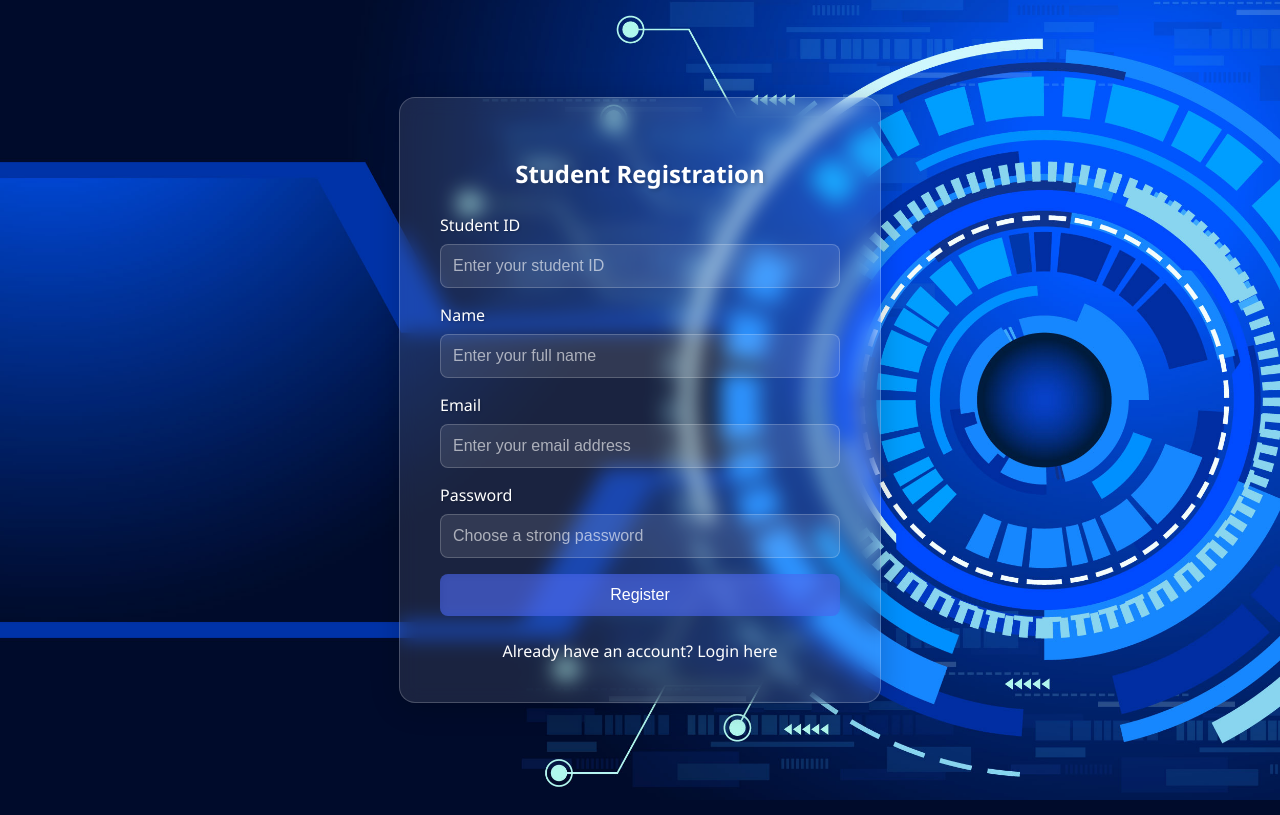
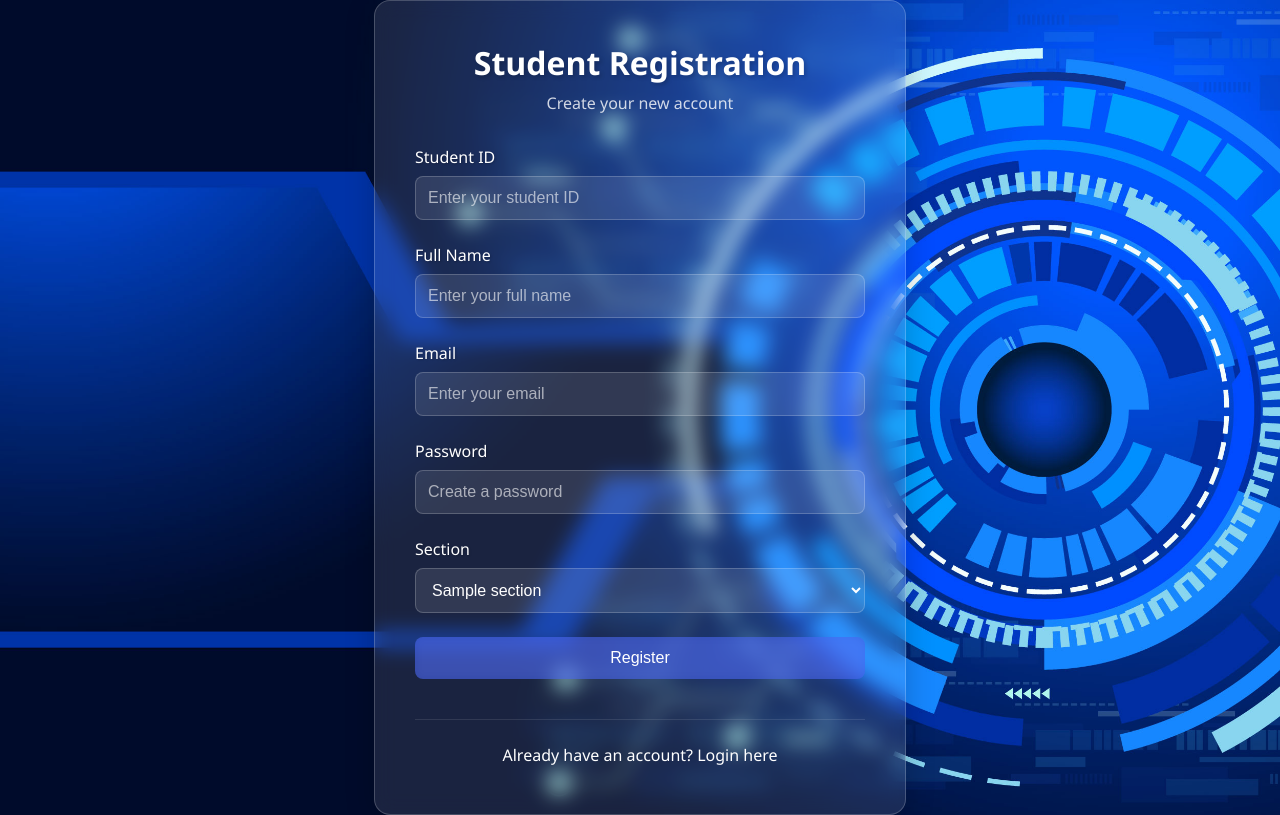
Before and after one commit to KennethB09/attendance-management-system, a PHP site: page /attendance_management_system/register.php in a window 1280 px wide. Run offline with PHP 8.4, Linux system fonts and the light colour scheme; tables that the repository leaves empty or names only in its code hold one stand-in row (values such as "Sample post").

Commit message:
register is now working along with some changes

```diff
--- a/config.php
+++ b/config.php
@@ -1,73 +1,51 @@
 <?php
-// Start a PHP session for storing user data across multiple pages
+session_start();
 
 // Database credentials
-$db_host = 'localhost';    // Database host (usually localhost for XAMPP)
-$db_name = 'attendance_management_system';  // Database name as defined in the SQL
-$db_user = 'root';         // Default XAMPP MySQL username
-$db_pass = '';             // Default XAMPP MySQL password (blank)
+$db_host = 'localhost';
+$db_name = 'attendance_management_system';
+$db_user = 'root';
+$db_pass = '';
 
-// Set timezone (modify to match your location)
+// Set timezone
 date_default_timezone_set('Asia/Manila');
 
-// Error reporting settings
-// Comment these out in production for security
+// Error reporting
 error_reporting(E_ALL);
 ini_set('display_errors', 1);
 
 // Try to connect to database with PDO
-
 try {
-    // Create a new PDO instance for database connection
     $pdo = new PDO("mysql:host=$db_host;dbname=$db_name;charset=utf8", $db_user, $db_pass);
-
-    // Set PDO error mode to exception for better error handling
     $pdo->setAttribute(PDO::ATTR_ERRMODE, PDO::ERRMODE_EXCEPTION);
-
-    // Prevent emulated prepared statements for better security
     $pdo->setAttribute(PDO::ATTR_EMULATE_PREPARES, false);
-
-    // Use UTF-8 character encoding
     $pdo->exec("SET NAMES utf8");
-
 } catch(PDOException $e) {
-    // If connection fails, terminate and display error message
     die("Database Connection Failed: " . $e->getMessage());
 }
 
-// Some helpful general functions
+// Helper functions
 function redirect($location) {
     header("Location: $location");
     exit();
 }
 
-// Function to securely hash passwords
 function hashPassword($password) {
     return password_hash($password, PASSWORD_BCRYPT, ['cost' => 12]);
 }
 
-// Function to validate passwords
 function verifyPassword($password, $hash) {
     return password_verify($password, $hash);
 }
 
-// Function to sanitize user input
 function sanitize($input) {
     return htmlspecialchars(trim($input), ENT_QUOTES, 'UTF-8');
 }
 
-// Function to display date in a readable format
 function formatDate($date, $format = 'M d, Y h:i A') {
     return date($format, strtotime($date));
 }
 
-// Define the site URL (modify based on your setup)
+// Site configuration
 $site_url = 'http://localhost/attendance_management_system';
-
-// Define color codes for attendance status
-$status_colors = [
-    'present' => 'green',
-    'absent' => 'red',
-    'late' => 'orange'
-];
 ?>
--- a/login.php
+++ b/login.php
@@ -1,5 +1,5 @@
 <?php
-session_start();
+
 require_once 'config.php';
 $error_message = '';
 
--- a/register.css
+++ b/register.css
@@ -1,3 +1,4 @@
+/* Base styles */
         body {
             font-family: 'Segoe UI', Tahoma, Geneva, Verdana, sans-serif;
             margin: 0;
@@ -14,7 +15,7 @@
         }
 
         .container {
-            max-width: 400px;
+            max-width: 450px;
             width: 90%;
             background: rgba(255, 255, 255, 0.1);
             backdrop-filter: blur(10px);
@@ -25,15 +26,25 @@
             border: 1px solid rgba(255, 255, 255, 0.2);
         }
 
-        h2 {
+        .logo {
+            text-align: center;
+            margin-bottom: 2rem;
+        }
+
+        .logo h1 {
             color: #ffffff;
-            text-align: center;
-            margin-bottom: 1.5rem;
+            font-size: 2rem;
+            margin: 0;
             text-shadow: 2px 2px 4px rgba(0, 0, 0, 0.2);
         }
 
+        .logo p {
+            color: rgba(255, 255, 255, 0.8);
+            margin-top: 0.5rem;
+        }
+
         .form-group {
-            margin-bottom: 1rem;
+            margin-bottom: 1.5rem;
         }
 
         label {
@@ -44,7 +55,7 @@
             text-shadow: 1px 1px 2px rgba(0, 0, 0, 0.2);
         }
 
-        input {
+        input, select {
             width: 100%;
             padding: 0.75rem;
             background: rgba(255, 255, 255, 0.1);
@@ -60,7 +71,7 @@
             color: rgba(255, 255, 255, 0.6);
         }
 
-        input:focus {
+        input:focus, select:focus {
             outline: none;
             background: rgba(255, 255, 255, 0.2);
             border-color: rgba(255, 255, 255, 0.4);
@@ -75,11 +86,12 @@
             border: none;
             border-radius: 8px;
             font-size: 1rem;
+            font-weight: 500;
             cursor: pointer;
             transition: all 0.3s ease;
-            font-weight: 500;
             backdrop-filter: blur(5px);
             -webkit-backdrop-filter: blur(5px);
+            margin-bottom: 1rem;
         }
 
         button:hover {
@@ -88,63 +100,76 @@
             box-shadow: 0 4px 15px rgba(67, 97, 238, 0.3);
         }
 
+        .links {
+            text-align: center;
+            margin-top: 1.5rem;
+            padding-top: 1.5rem;
+            border-top: 1px solid rgba(255, 255, 255, 0.1);
+        }
+
+        .links a {
+            color: #ffffff;
+            text-decoration: none;
+            transition: all 0.3s ease;
+            display: block;
+            margin-bottom: 0.5rem;
+        }
+
+        .links a:hover {
+            color: rgba(67, 97, 238, 0.8);
+        }
+
         .error-message {
             background: rgba(239, 68, 68, 0.2);
             color: #ffffff;
-            padding: 0.75rem;
+            padding: 1rem;
             border-radius: 8px;
             margin-bottom: 1rem;
             text-align: center;
             backdrop-filter: blur(5px);
             -webkit-backdrop-filter: blur(5px);
             border: 1px solid rgba(239, 68, 68, 0.3);
+            animation: slideIn 0.3s ease-out;
         }
 
         .success-message {
-            background: rgba(16, 185, 129, 0.2);
+            background: rgba(22, 163, 74, 0.2);
             color: #ffffff;
-            padding: 0.75rem;
+            padding: 1rem;
             border-radius: 8px;
             margin-bottom: 1rem;
             text-align: center;
             backdrop-filter: blur(5px);
             -webkit-backdrop-filter: blur(5px);
-            border: 1px solid rgba(16, 185, 129, 0.3);
+            border: 1px solid rgba(22, 163, 74, 0.3);
+            animation: slideIn 0.3s ease-out;
         }
 
         #qrcode {
-            text-align: center;
-            margin-top: 1.5rem;
-            display: none;
-            background: white;
-            padding: 1rem;
-            border-radius: 8px;
-            max-width: 150px;
-            margin-left: auto;
-            margin-right: auto;
+            margin: 1.5rem auto;
+            display: flex;
+            justify-content: center;
         }
 
-        .login-link {
-            text-align: center;
-            margin-top: 1.5rem;
-            color: #ffffff;
+        @keyframes slideIn {
+            from {
+                transform: translateY(-10px);
+                opacity: 0;
+            }
+            to {
+                transform: translateY(0);
+                opacity: 1;
+            }
         }
 
-        .login-link a {
-            color: #ffffff;
-            text-decoration: none;
-            transition: all 0.3s ease;
-            font-weight: 500;
-        }
-
-        .login-link a:hover {
-            color: rgba(67, 97, 238, 0.8);
-            text-decoration: underline;
-        }
-
+        /* Responsive adjustments */
         @media (max-width: 480px) {
             .container {
                 width: 95%;
                 padding: 1.5rem;
             }
+
+            .logo h1 {
+                font-size: 1.75rem;
+            }
         }
--- a/register.php
+++ b/register.php
@@ -1,51 +1,65 @@
 <?php
-require 'config.php'; // Include database connection file
-session_start();
+require 'config.php';
 $error_message = '';
 $success_message = '';
+
+// Fetch available sections
+$sections = [];
+try {
+    $stmt = $pdo->query("SELECT id, section_name FROM sections");
+    $sections = $stmt->fetchAll(PDO::FETCH_ASSOC);
+
+    // If no sections exist, create a default one
+    if (empty($sections)) {
+        $pdo->exec("INSERT INTO sections (section_name, description, schedule, admin_id)
+                   VALUES ('Default Section', 'Initial section', 'Mon-Fri', 1)");
+        $sections = [['id' => $pdo->lastInsertId(), 'section_name' => 'Default Section']];
+    }
+} catch(PDOException $e) {
+    $error_message = "Failed to load sections: " . $e->getMessage();
+}
 
 if ($_SERVER['REQUEST_METHOD'] === 'POST') {
     $student_id = trim($_POST['student_id']);
     $name = trim($_POST['name']);
     $email = trim($_POST['email']);
     $password = $_POST['password'];
+    $section_id = (int)$_POST['section_id'];
 
-    // Basic validation
+    // Validation
     if (empty($student_id) || empty($name) || empty($email) || empty($password)) {
         $error_message = "All fields are required";
+    } elseif (!filter_var($email, FILTER_VALIDATE_EMAIL)) {
+        $error_message = "Invalid email format";
     } else {
         try {
-            // Check if student ID already exists
+            // Check if student ID exists
             $check_stmt = $pdo->prepare("SELECT student_id FROM students WHERE student_id = ?");
             $check_stmt->execute([$student_id]);
 
             if ($check_stmt->rowCount() > 0) {
                 $error_message = "Student ID already exists";
             } else {
-                // Check if email already exists
+                // Check if email exists
                 $check_email = $pdo->prepare("SELECT email FROM students WHERE email = ?");
                 $check_email->execute([$email]);
 
                 if ($check_email->rowCount() > 0) {
                     $error_message = "Email already registered";
                 } else {
-                    // Hash password
+                    // Hash password and prepare data
                     $hashed_password = password_hash($password, PASSWORD_DEFAULT);
-
-                    // Generate QR code data (using student ID)
                     $qr_data = $student_id;
 
-                    // Insert new student
-                    $stmt = $pdo->prepare("INSERT INTO students (student_id, name, email, password, qr_code) VALUES (?, ?, ?, ?, ?)");
+                    // Insert student with section_id
+                    $stmt = $pdo->prepare("INSERT INTO students
+                        (student_id, name, email, password, qr_code, section_id)
+                        VALUES (?, ?, ?, ?, ?, ?)");
 
-                    if ($stmt->execute([$student_id, $name, $email, $hashed_password, $qr_data])) {
-                        $success_message = "Registration successful! Please login.";
-
-                        // Optional: Automatically log in the user
+                    if ($stmt->execute([$student_id, $name, $email, $hashed_password, $qr_data, $section_id])) {
+                        $success_message = "Registration successful!";
                         $_SESSION['student_id'] = $student_id;
                         $_SESSION['student_name'] = $name;
-
-                        // Redirect to dashboard after short delay
                         header("refresh:2;url=dashboard.php");
                     }
                 }
@@ -67,61 +81,95 @@ if ($_SERVER['REQUEST_METHOD'] === 'POST') {
 </head>
 <body>
     <div class="container">
-        <h2>Student Registration</h2>
+        <div class="logo">
+            <h1>Student Registration</h1>
+            <p>Create your new account</p>
+        </div>
 
-        <?php if($error_message): ?>
-            <div class="error-message"><?php echo htmlspecialchars($error_message); ?></div>
+        <?php if(!empty($error_message)): ?>
+            <div class="error-message">
+                <?php echo $error_message; ?>
+            </div>
         <?php endif; ?>
 
-        <?php if($success_message): ?>
-            <div class="success-message"><?php echo htmlspecialchars($success_message); ?></div>
+        <?php if(!empty($success_message)): ?>
+            <div class="success-message">
+                <?php echo $success_message; ?>
+            </div>
         <?php endif; ?>
 
         <form method="post" action="<?php echo htmlspecialchars($_SERVER["PHP_SELF"]); ?>">
             <div class="form-group">
                 <label>Student ID</label>
-                <input type="text" name="student_id" required placeholder="Enter your student ID"
+                <input
+                    type="text"
+                    name="student_id"
+                    required
+                    placeholder="Enter your student ID"
+                    autocomplete="off"
                     value="<?php echo isset($_POST['student_id']) ? htmlspecialchars($_POST['student_id']) : ''; ?>">
             </div>
 
             <div class="form-group">
-                <label>Name</label>
-                <input type="text" name="name" required placeholder="Enter your full name"
+                <label>Full Name</label>
+                <input
+                    type="text"
+                    name="name"
+                    required
+                    placeholder="Enter your full name"
+                    autocomplete="off"
                     value="<?php echo isset($_POST['name']) ? htmlspecialchars($_POST['name']) : ''; ?>">
             </div>
 
             <div class="form-group">
                 <label>Email</label>
-                <input type="email" name="email" required placeholder="Enter your email address"
+                <input
+                    type="email"
+                    name="email"
+                    required
+                    placeholder="Enter your email"
+                    autocomplete="off"
                     value="<?php echo isset($_POST['email']) ? htmlspecialchars($_POST['email']) : ''; ?>">
             </div>
 
             <div class="form-group">
                 <label>Password</label>
-                <input type="password" name="password" required placeholder="Choose a strong password">
+                <input
+                    type="password"
+                    name="password"
+                    required
+                    placeholder="Create a password">
+            </div>
+
+            <div class="form-group">
+                <label>Section</label>
+                <select name="section_id" required>
+                    <?php foreach($sections as $section): ?>
+                        <option value="<?= $section['id'] ?>">
+                            <?= htmlspecialchars($section['section_name']) ?>
+                        </option>
+                    <?php endforeach; ?>
+                </select>
             </div>
 
             <button type="submit">Register</button>
+
+            <div class="links">
+                <a href="login.php">Already have an account? Login here</a>
+            </div>
         </form>
 
+        <?php if(!empty($success_message)): ?>
         <div id="qrcode"></div>
-
-        <div class="login-link">
-            Already have an account? <a href="login.php">Login here</a>
-        </div>
-    </div>
-
-    <?php if($success_message): ?>
         <script>
             // Generate QR code after successful registration
-        var qrcodeDiv = document.getElementById('qrcode');
-        qrcodeDiv.style.display = 'block';
-        new QRCode(qrcodeDiv, {
-            text: "<?php echo $student_id; ?>",
+            new QRCode(document.getElementById('qrcode'), {
+                text: "<?= $student_id ?>",
                 width: 128,
                 height: 128
             });
         </script>
         <?php endif; ?>
+    </div>
 </body>
 </html>
```
Also changed, not shown: dashboard.php (+8 -13 lines), generate_qr.php (+68 -49 lines), setup_database.php (+8 -0 lines), 1 other file. Lines whose indentation alone changed are shown as unchanged.
